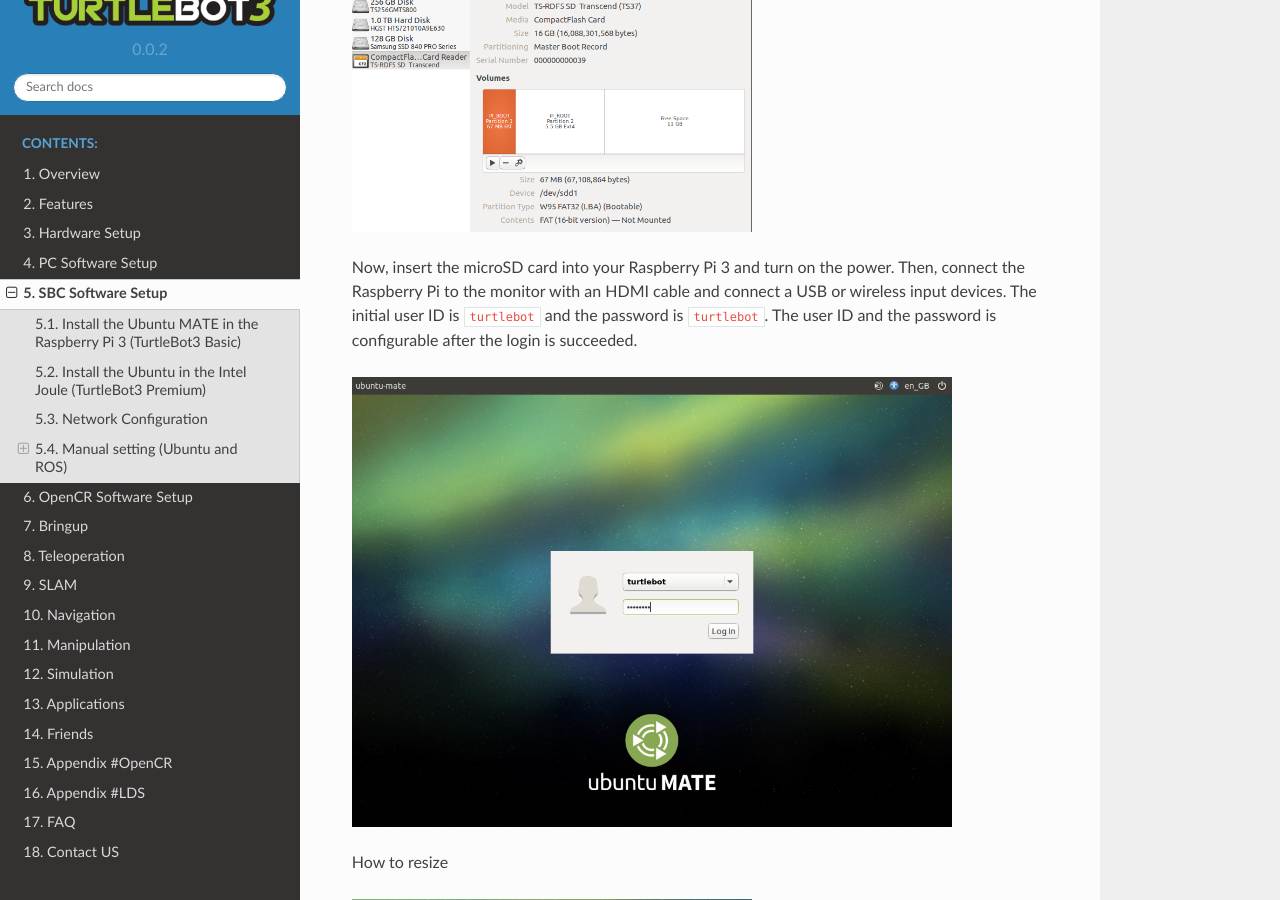
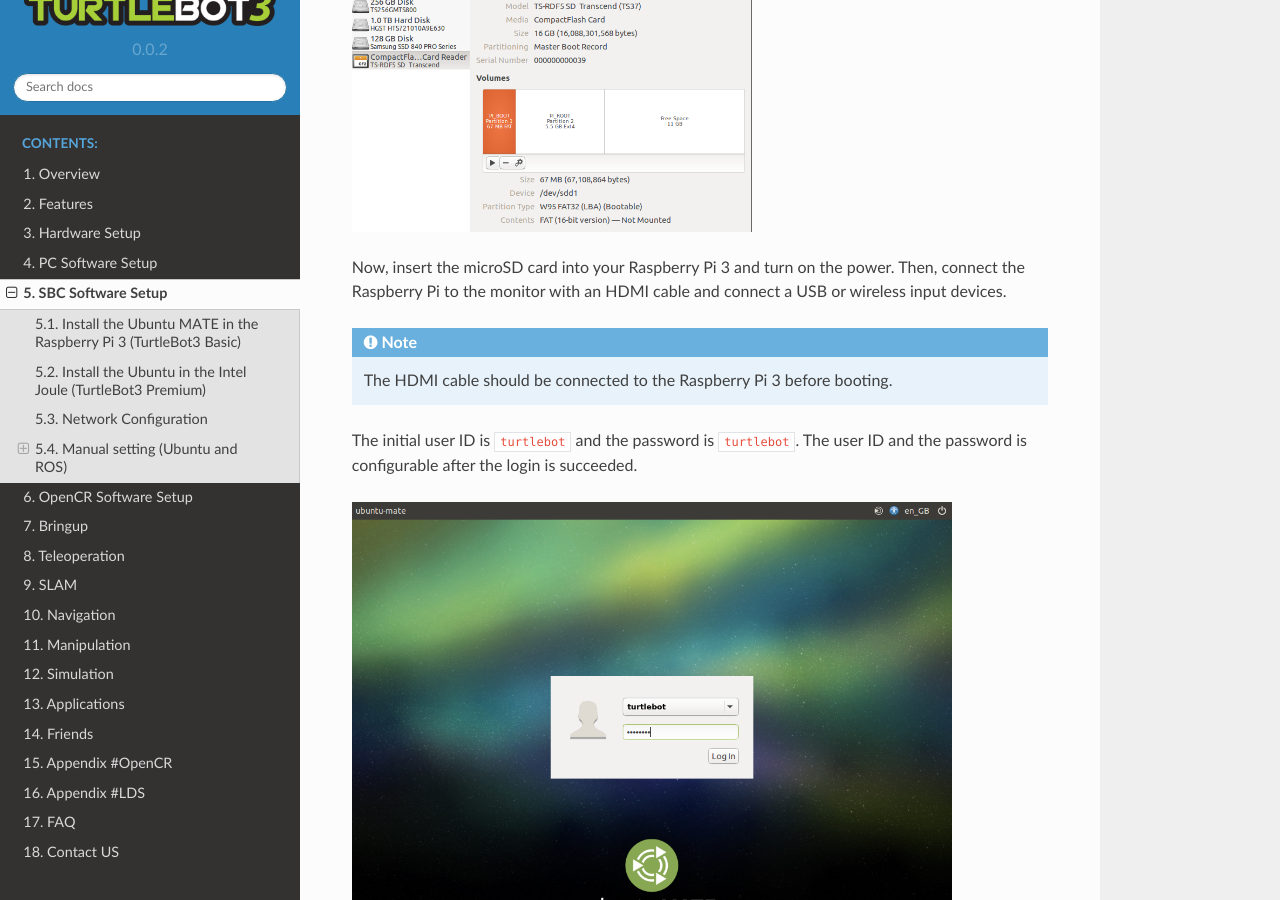
Before and after one commit to shivharis/turtlebot3_wiki, a Sphinx documentation site: the page built from docs/source/sbc_software.rst, in a window 1280 px wide and 900 px high, scrolled down 2746 px. Built offline with Sphinx 7.4.7 and the Read the Docs theme 2.0.0, drawn with Linux system fonts in a browser that asks for light colours.

Commit message:
Update sbc_software.rst

```diff
--- a/docs/source/sbc_software.rst
+++ b/docs/source/sbc_software.rst
@@ -46,7 +46,11 @@
 .. image:: _static/software/rpi_disk6.png
    :width: 400px
 
-Now, insert the microSD card into your Raspberry Pi 3 and turn on the power. Then, connect the Raspberry Pi to the monitor with an HDMI cable and connect a USB or wireless input devices. The initial user ID is ``turtlebot`` and the password is ``turtlebot``. The user ID and the password is configurable after the login is succeeded.
+Now, insert the microSD card into your Raspberry Pi 3 and turn on the power. Then, connect the Raspberry Pi to the monitor with an HDMI cable and connect a USB or wireless input devices.
+
+.. NOTE:: The HDMI cable should be connected to the Raspberry Pi 3 before booting.
+
+The initial user ID is ``turtlebot`` and the password is ``turtlebot``. The user ID and the password is configurable after the login is succeeded.
 
 .. image:: _static/software/login.png
    :width: 600px
```
